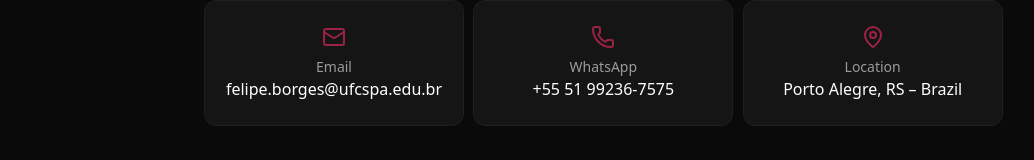
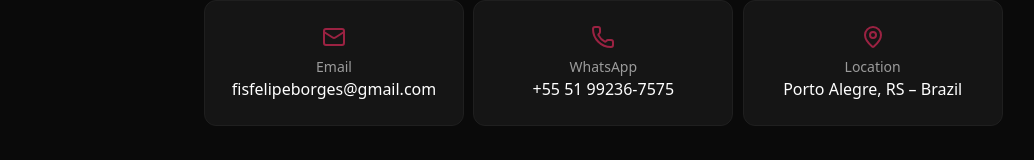
Before and after one commit to felipebborges2/portfolio-felipe, a Next.js app: page / in a window 1280 px wide. Shown: the part 5715-5875 px from the top of the page, without its empty margins (52-1086 px from the left). Built offline with nearby package versions, Linux system fonts and the light colour scheme.

Commit message:
fix: update contact email to personal address
Carries over a pending local edit (pre-dating this session) that
swapped the university email for the personal Gmail address used
across the site's contact points.

```diff
--- a/src/components/sections/Contact.tsx
+++ b/src/components/sections/Contact.tsx
@@ -1,7 +1,7 @@
 "use client";
 import { Mail, Phone, MapPin } from "lucide-react";
 import { motion } from "framer-motion";
-import { useI18n } from "@/i18n/I18nProvider"; // 👈 import necessário
+import { useI18n } from "@/i18n/I18nProvider";
 
 export default function Contact() {
   const { t } = useI18n(); // 👈 acesso às traduções
@@ -47,8 +47,8 @@ export default function Contact() {
             {
               icon: <Mail className="text-[#9b2242]" />,
               title: t("contact.email"),
-              content: "felipe.borges@ufcspa.edu.br",
-              href: "mailto:felipe.borges@ufcspa.edu.br",
+              content: "fisfelipeborges@gmail.com",
+              href: "mailto:fisfelipeborges@gmail.com",
             },
             {
               icon: <Phone className="text-[#9b2242]" />,
```
